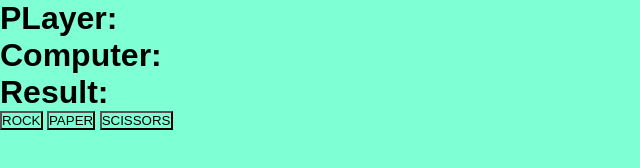
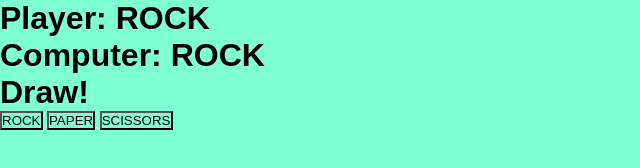
Before and after one commit to S4BIN/rock_paper_scissors_game, a plain HTML site: page index.html in a window 1280 px wide. Both pictures are taken after a click on the button "ROCK". Shown: the whole page, without its empty margins (0-640 px from the left). Drawn offline with Linux system fonts and the light colour scheme.

Commit message:
index.html and script.js

```diff
--- a/index.html
+++ b/index.html
@@ -6,11 +6,10 @@
     <meta name="viewport" content="width=device-width, initial-scale=1.0">
     <title>Rock paper scissors</title>
     <link rel="stylesheet" href="style.css">
-    <script src="script.js"></script>
 </head>
 <body>
     <div id="gameDiv">
-        <h1 class="gameText" id="playerText">PLayer: </h1>
+        <h1 class="gameText" id="playerText">Player: </h1>
         <h1 class="gameText" id="computerText">Computer: </h1>
         <h1 class="gameText" id="resultText">Result: </h1>
 
@@ -18,5 +17,7 @@
         <button class="choiceBtn">PAPER</button>
         <button class="choiceBtn">SCISSORS</button>
     </div>
+
+    <script src="script.js"></script>
 </body>
 </html>
--- a/script.js
+++ b/script.js
@@ -1,23 +1,48 @@
-function startGame() {
-  cm = Math.floor(Math.random() * 3);
+const playerText = document.querySelector("#playerText");
+const computerText = document.querySelector("#computerText");
+const resultText = document.querySelector("#resultText");
+const choiceBtns = document.querySelectorAll(".choiceBtn");
 
-  input = prompt("Enter your Choice!");
+let player;
+let computer;
+let result;
 
-  pm = parseInt(input);
+choiceBtns.forEach(button => button.addEventListener("click", () => {
 
-if (cm == 0&& pm == 1) {
-    alert("You beat Computer with Paper against Rock");
-  } else if ((cm = 0&& pm == 2)) {
-    alert("Computer Beat you with Rock");
-  } else if ((cm = 1&& pm == 0)) {
-    alert("Computer Beat you With Paper");
-  } else if ((cm = 1&& pm == 2)) {
-    alert("You beat computer with Scissor against Paper");
-  } else if ((cm = 2&& pm == 0)) {
-    alert("You beat computer with Rock against Scissor");
-  } else if ((cm = 2&& pm == 1)) {
-    alert("Computer Beat you With Scissor");
-  } else {
-    alert("It's a tie");
+  player = button.textContent;
+  computerTurn();
+  playerText.textContent = `Player: ${player}`;
+  computerText.textContent = `Computer: ${computer}`;
+  resultText.textContent = checkWinner();
+}));
+
+function computerTurn(){
+  const randNum = Math.floor(Math.random() * 3) + 1;
+
+  switch(randNum){
+    case 1:
+      computer = "ROCK";
+      break;
+    case 2:
+      computer = "PAPER";
+      break;
+    case 3:
+      computer = "SCISSORS";
+      break;
   }
 }
+
+function checkWinner(){
+  if(player == computer){
+    return "Draw!";
+  }
+  else if(computer == "ROCK"){
+    return (player == "PAPER") ? "You Win!" : "You Lose!"
+  }
+  else if(computer == "PAPER"){
+    return (player == "SCISSORS") ? "You Win!" : "You Lose!"
+  }
+  else if(computer == "SCISSORS"){
+    return (player == "ROCK ") ? "You Win!" : "You Lose!"
+  }
+}
```
